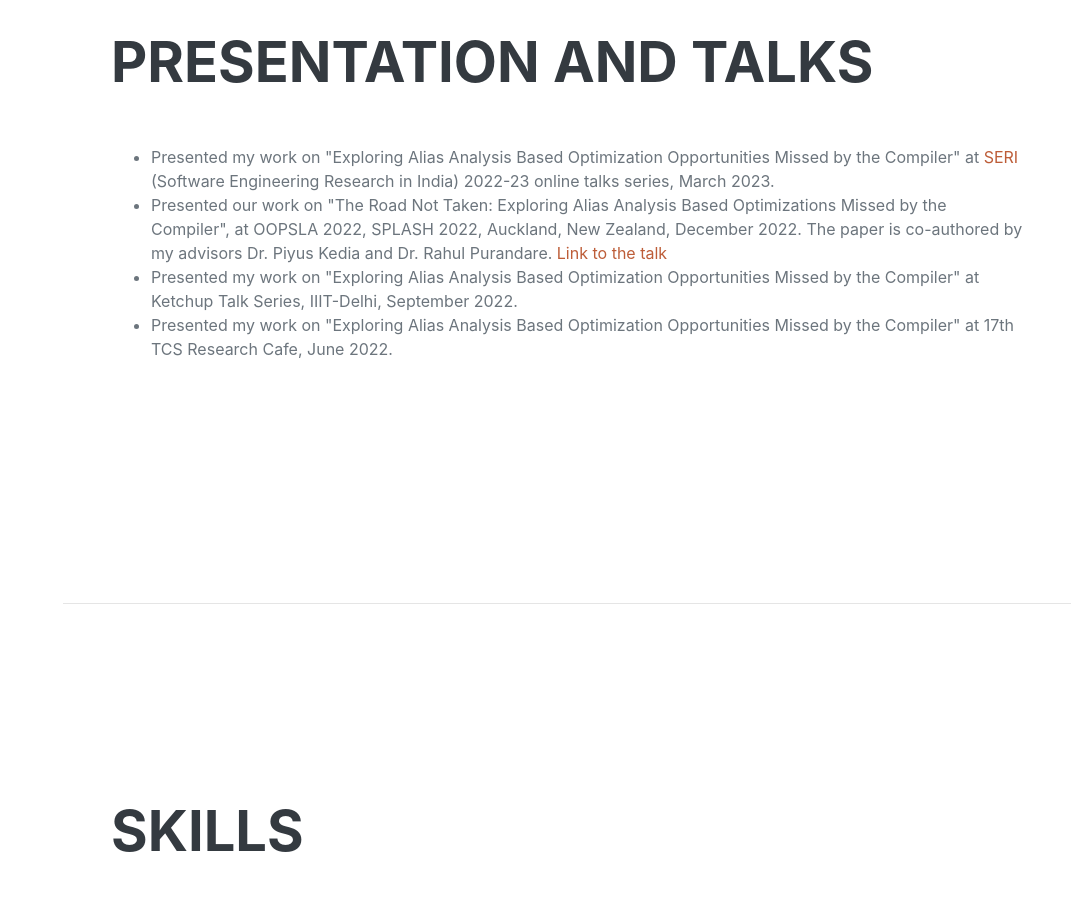
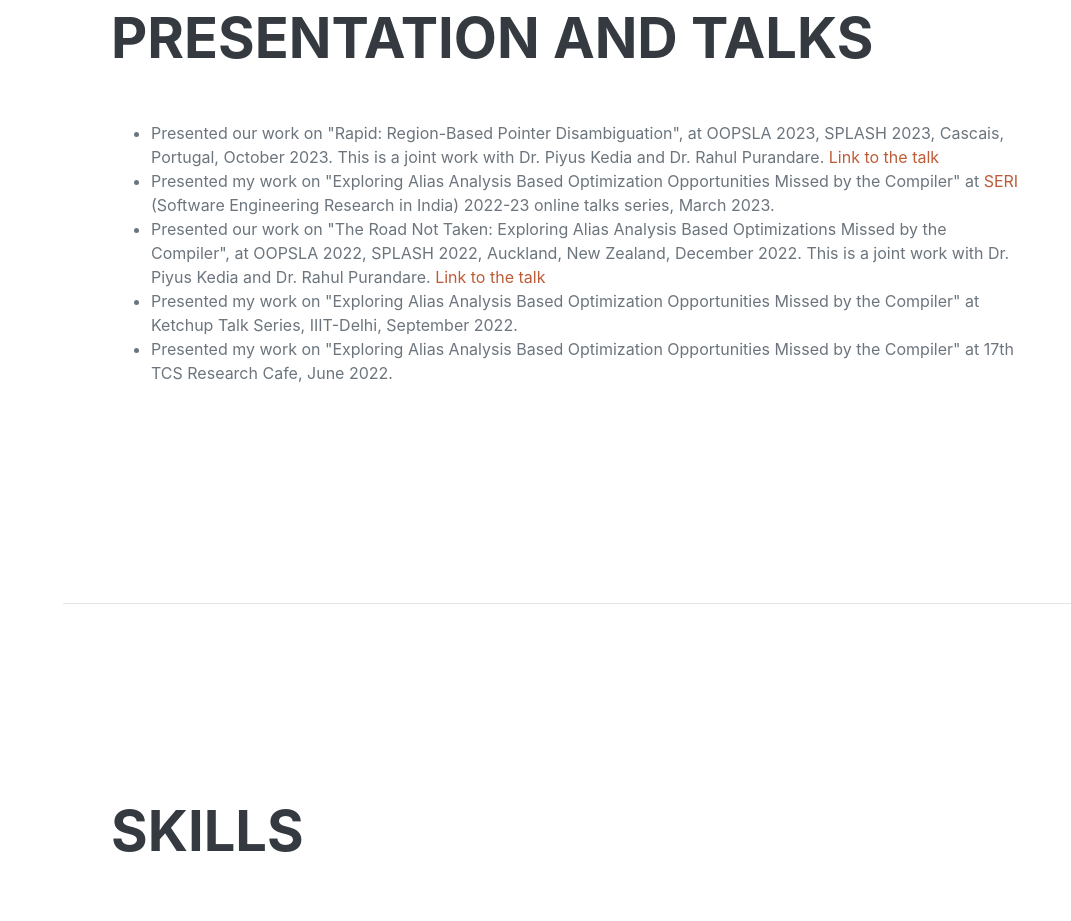
Before and after one commit to khushboochitre/kchitre.github.io, a plain HTML site: page index.html in a window 1280 px wide. Shown: the part 1800-2721 px from the top of the page, without its empty margins (209-1280 px from the left). Drawn offline with nearby package versions, Linux system fonts and the light colour scheme; a web font is replaced by a local one.

Commit message:
Rapid presentation link

```diff
--- a/index.html
+++ b/index.html
@@ -67,8 +67,9 @@
                 <div class="resume-section-content">
                     <h2 class="mb-5">Presentation and Talks</h2>
                     <ul>
+                      <li>Presented our work on "Rapid: Region-Based Pointer Disambiguation", at OOPSLA 2023, SPLASH 2023, Cascais, Portugal, October 2023. This is a joint work with Dr. Piyus Kedia and Dr. Rahul Purandare. <a href="https://www.youtube.com/watch?v=N1rGuFspLJU&ab_channel=ACMSIGPLAN">Link to the talk</a> </li>
                       <li>Presented my work on "Exploring Alias Analysis Based Optimization Opportunities Missed by the Compiler" at <a href="https://sites.google.com/view/seri2022-23/home?authuser=0"> SERI </a>(Software Engineering Research in India) 2022-23 online talks series, March 2023.</li>
-                      <li>Presented our work on "The Road Not Taken: Exploring Alias Analysis Based Optimizations Missed by the Compiler", at OOPSLA 2022, SPLASH 2022, Auckland, New Zealand, December 2022. The paper is co-authored by my advisors Dr. Piyus Kedia and Dr. Rahul Purandare. <a href="https://www.youtube.com/watch?v=Ddj-ngXlLAY&ab_channel=ACMSIGPLAN">Link to the talk</a> </li>
+                      <li>Presented our work on "The Road Not Taken: Exploring Alias Analysis Based Optimizations Missed by the Compiler", at OOPSLA 2022, SPLASH 2022, Auckland, New Zealand, December 2022. This is a joint work with Dr. Piyus Kedia and Dr. Rahul Purandare. <a href="https://www.youtube.com/watch?v=Ddj-ngXlLAY&ab_channel=ACMSIGPLAN">Link to the talk</a> </li>
                       <li>Presented my work on "Exploring Alias Analysis Based Optimization Opportunities Missed by the Compiler" at Ketchup Talk Series, IIIT-Delhi, September 2022.</li>
                       <li>Presented my work on "Exploring Alias Analysis Based Optimization Opportunities Missed by the Compiler" at 17th TCS Research Cafe, June 2022.</li>
                     </ul>
```
